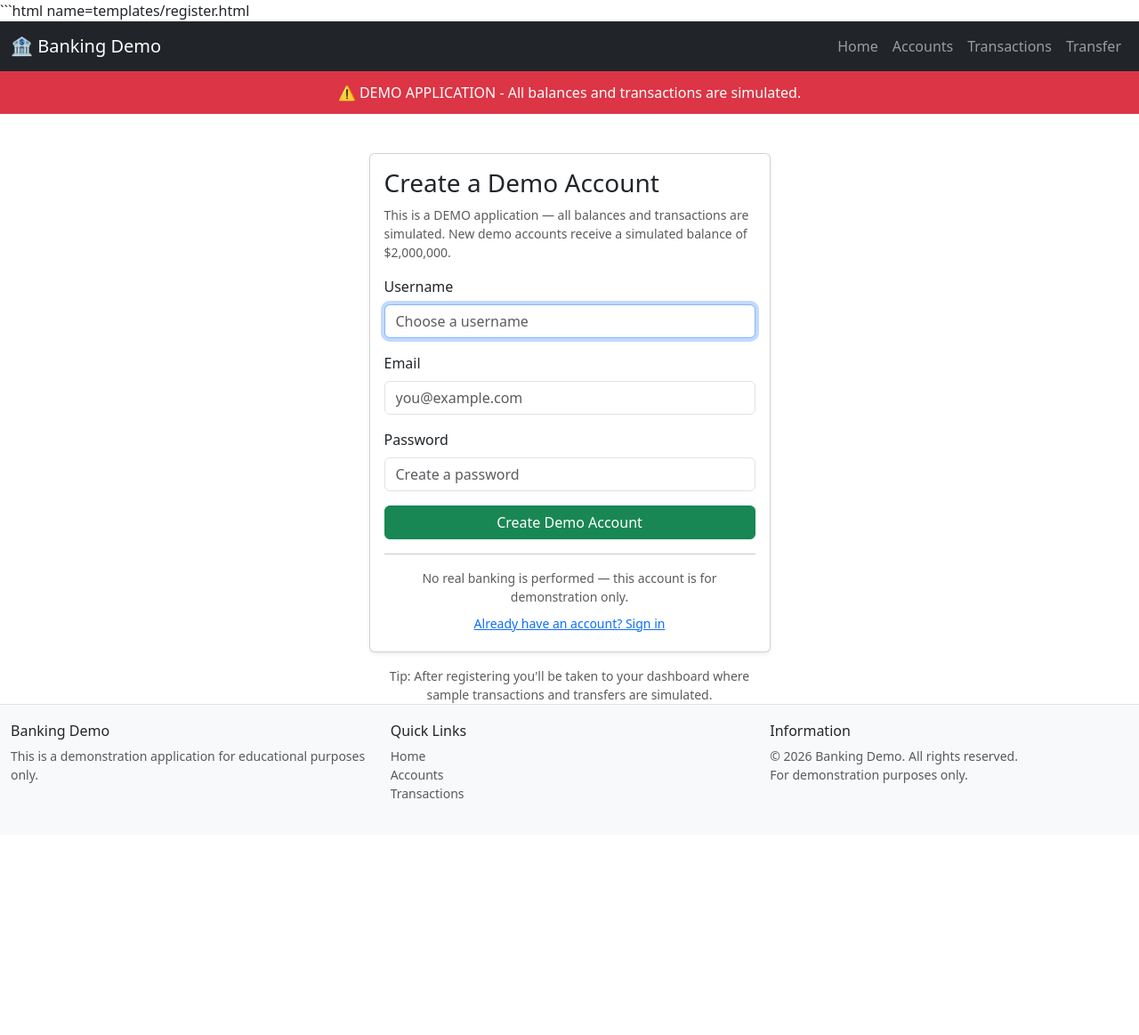
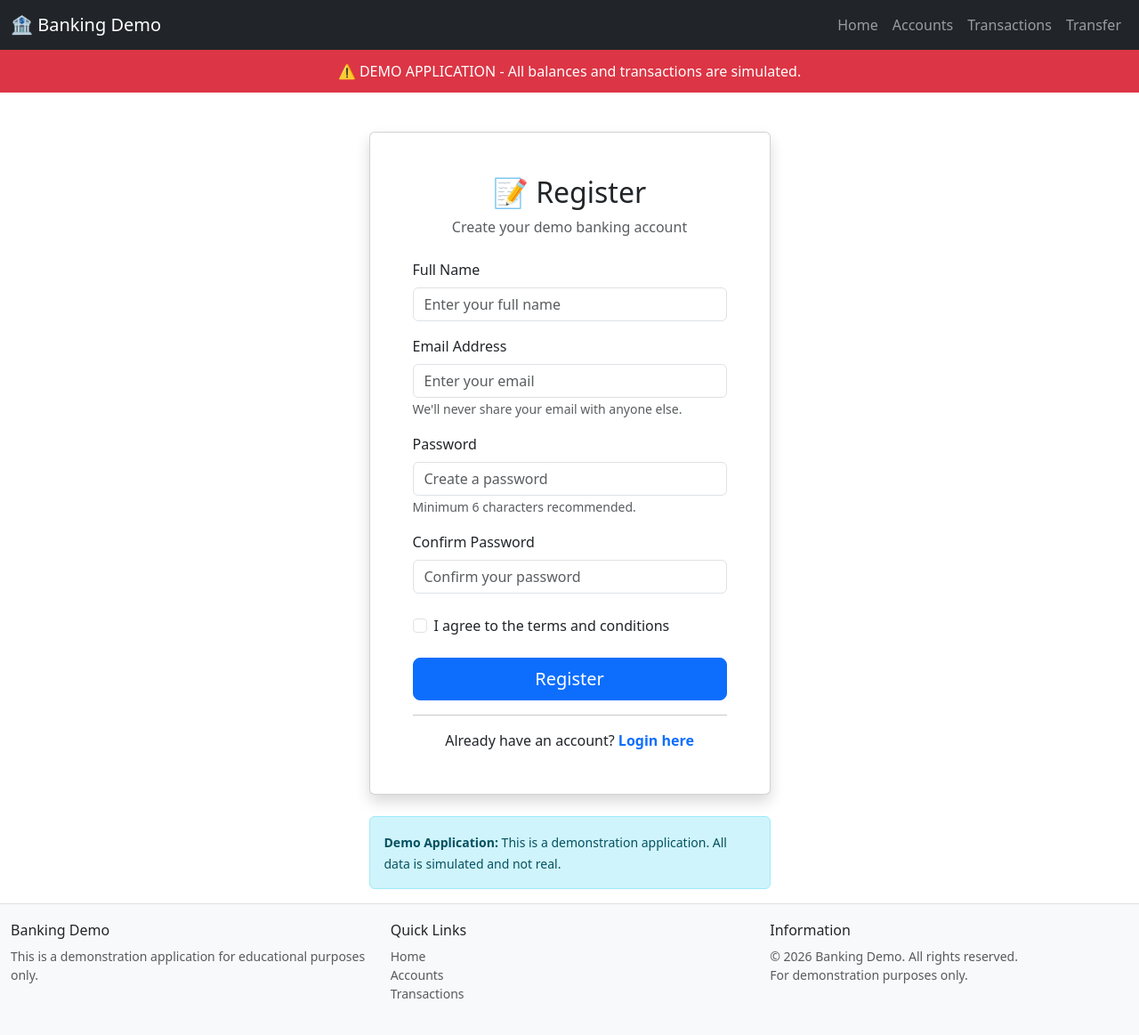
Before and after one commit to porpilastborn0147-afk/porpilastborn0147-afk, a Flask app: template templates/register.html in a window 1280 px wide. Shown: the whole page at 89% size. Before the commit the page ends 897 px from the top, so only its background shows below. Run offline with Flask 3, Linux system fonts and the light colour scheme; the template is opened without the code that fills it, so the values that code supplies are empty.

Commit message:
Update register.html

````diff
--- a/templates/register.html
+++ b/templates/register.html
@@ -1,50 +1,115 @@
-```html name=templates/register.html
 {% extends "base.html" %}
 
-{% block title %}Register - Demo Bank{% endblock %}
+{% block title %}Register - Flask Banking Demo{% endblock %}
 
 {% block content %}
-<div class="row justify-content-center">
-  <div class="col-md-6 col-lg-5">
-    <div class="card shadow-sm">
-      <div class="card-body">
-        <h3 class="card-title mb-2">Create a Demo Account</h3>
-        <p class="text-muted small mb-3">This is a DEMO application — all balances and transactions are simulated. New demo accounts receive a simulated balance of $2,000,000.</p>
-
-        <form method="post" novalidate>
-          <div class="mb-3">
-            <label for="username" class="form-label">Username</label>
-            <input id="username" name="username" type="text" class="form-control" placeholder="Choose a username" required autofocus>
+<div class="row">
+    <div class="col-lg-5 col-md-6 mx-auto">
+        <div class="card shadow">
+            <div class="card-body p-5">
+                <!-- Header -->
+                <div class="text-center mb-4">
+                    <h2 class="card-title mb-2">📝 Register</h2>
+                    <p class="text-muted">Create your demo banking account</p>
                 </div>
 
+                <!-- Registration Form -->
+                <form method="POST" action="/register" novalidate>
+                    <!-- Full Name Field -->
                     <div class="mb-3">
-            <label for="email" class="form-label">Email</label>
-            <input id="email" name="email" type="email" class="form-control" placeholder="you@example.com" required>
+                        <label for="fullname" class="form-label">Full Name</label>
+                        <input
+                            type="text"
+                            class="form-control"
+                            id="fullname"
+                            name="fullname"
+                            placeholder="Enter your full name"
+                            required
+                        >
                     </div>
 
+                    <!-- Email Field -->
+                    <div class="mb-3">
+                        <label for="email" class="form-label">Email Address</label>
+                        <input
+                            type="email"
+                            class="form-control"
+                            id="email"
+                            name="email"
+                            placeholder="Enter your email"
+                            required
+                        >
+                        <small class="form-text text-muted">We'll never share your email with anyone else.</small>
+                    </div>
+
+                    <!-- Password Field -->
                     <div class="mb-3">
                         <label for="password" class="form-label">Password</label>
-            <input id="password" name="password" type="password" class="form-control" placeholder="Create a password" required>
+                        <input
+                            type="password"
+                            class="form-control"
+                            id="password"
+                            name="password"
+                            placeholder="Create a password"
+                            required
+                        >
+                        <small class="form-text text-muted">Minimum 6 characters recommended.</small>
                     </div>
 
-          <div class="d-grid">
-            <button type="submit" class="btn btn-success">Create Demo Account</button>
+                    <!-- Confirm Password Field -->
+                    <div class="mb-4">
+                        <label for="confirm_password" class="form-label">Confirm Password</label>
+                        <input
+                            type="password"
+                            class="form-control"
+                            id="confirm_password"
+                            name="confirm_password"
+                            placeholder="Confirm your password"
+                            required
+                        >
+                    </div>
+
+                    <!-- Terms Agreement Checkbox -->
+                    <div class="mb-4 form-check">
+                        <input
+                            type="checkbox"
+                            class="form-check-input"
+                            id="terms"
+                            name="terms"
+                            required
+                        >
+                        <label class="form-check-label" for="terms">
+                            I agree to the terms and conditions
+                        </label>
+                    </div>
+
+                    <!-- Register Button -->
+                    <div class="d-grid mb-3">
+                        <button type="submit" class="btn btn-primary btn-lg">
+                            Register
+                        </button>
                     </div>
                 </form>
 
-        <hr class="my-3">
+                <!-- Divider -->
+                <hr>
 
+                <!-- Login Link -->
                 <div class="text-center">
-          <p class="small text-muted mb-1">No real banking is performed — this account is for demonstration only.</p>
-          <a href="{{ url_for('login') }}" class="btn btn-link btn-sm">Already have an account? Sign in</a>
+                    <p class="mb-0">
+                        Already have an account?
+                        <a href="/login" class="text-decoration-none fw-semibold">Login here</a>
+                    </p>
                 </div>
             </div>
         </div>
 
-    <div class="mt-3 text-center">
-      <small class="text-muted">Tip: After registering you'll be taken to your dashboard where sample transactions and transfers are simulated.</small>
+        <!-- Info Alert -->
+        <div class="alert alert-info mt-4" role="alert">
+            <small>
+                <strong>Demo Application:</strong> This is a demonstration application. All data is simulated and not real.
+            </small>
         </div>
     </div>
 </div>
 {% endblock %}
-```
````
Lines whose indentation alone changed are shown as unchanged.
